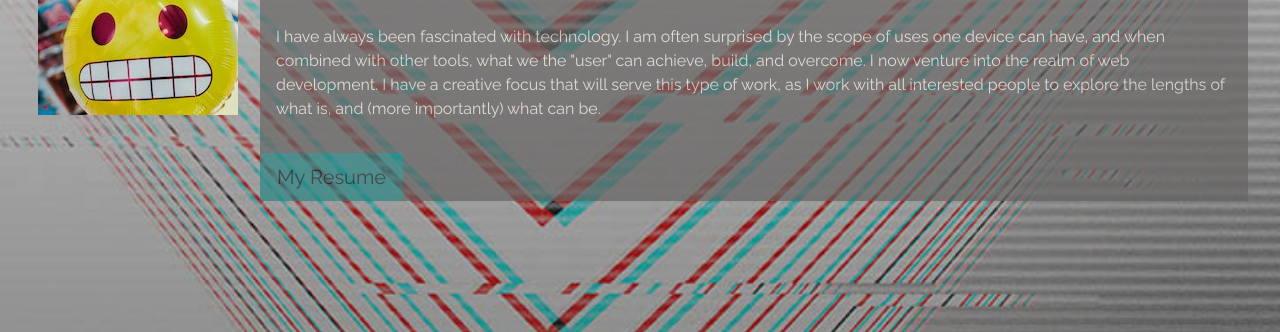
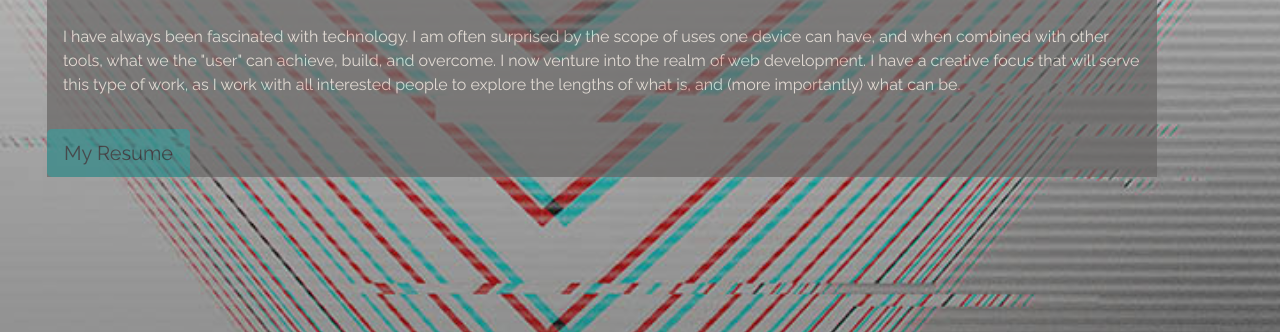
Before and after one commit to codehowdy/portfolio, a plain HTML site: page index.html in a window 1280 px wide. Shown: the part 1053-1385 px from the top of the page. Drawn offline with nearby package versions, Linux system fonts and the light colour scheme; a script that the page names is missing.

Commit message:
removed face

```diff
--- a/index.html
+++ b/index.html
@@ -78,9 +78,9 @@
 
 
   <!--About Section-->
-  <div class="container-Fluid" id="aboutMe">
+  <div class="container" id="aboutMe">
     <div class="media" id="section1">
-      <img src="assets/tinyface.jpg" id="face" class="align-self-center mr-3" alt="...">
+      <!--<img src="assets/tinyface.jpg" id="face" class="align-self-center mr-3" alt="..."> -->
       <div class="media-body">
         <h1 class="mt-0">Nathan Bond</h1>
         <p class="bspara">I have always been fascinated with technology. I am often surprised by the scope of uses one device can have,
```
Also changed, not shown: 1 other file.
